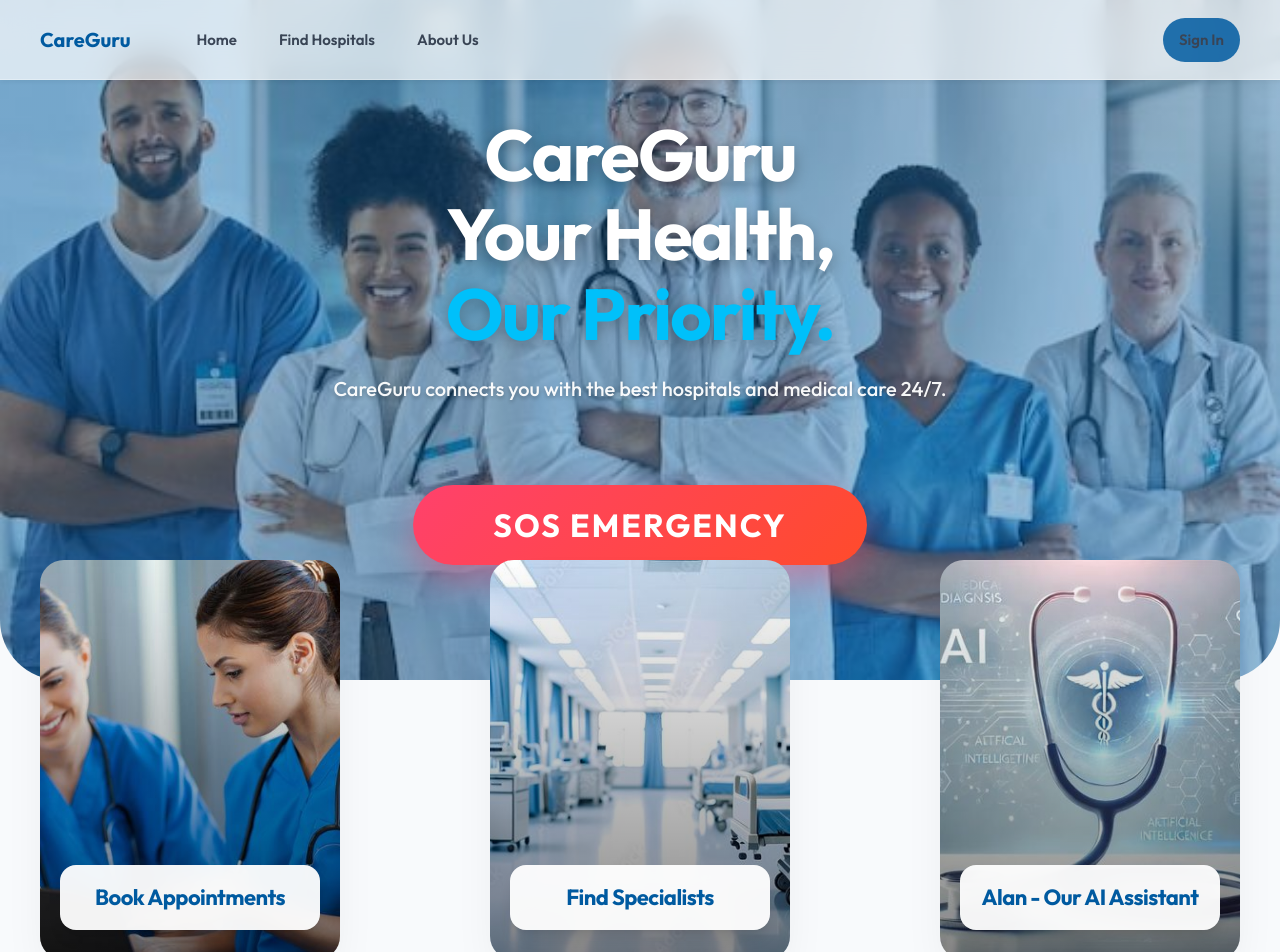
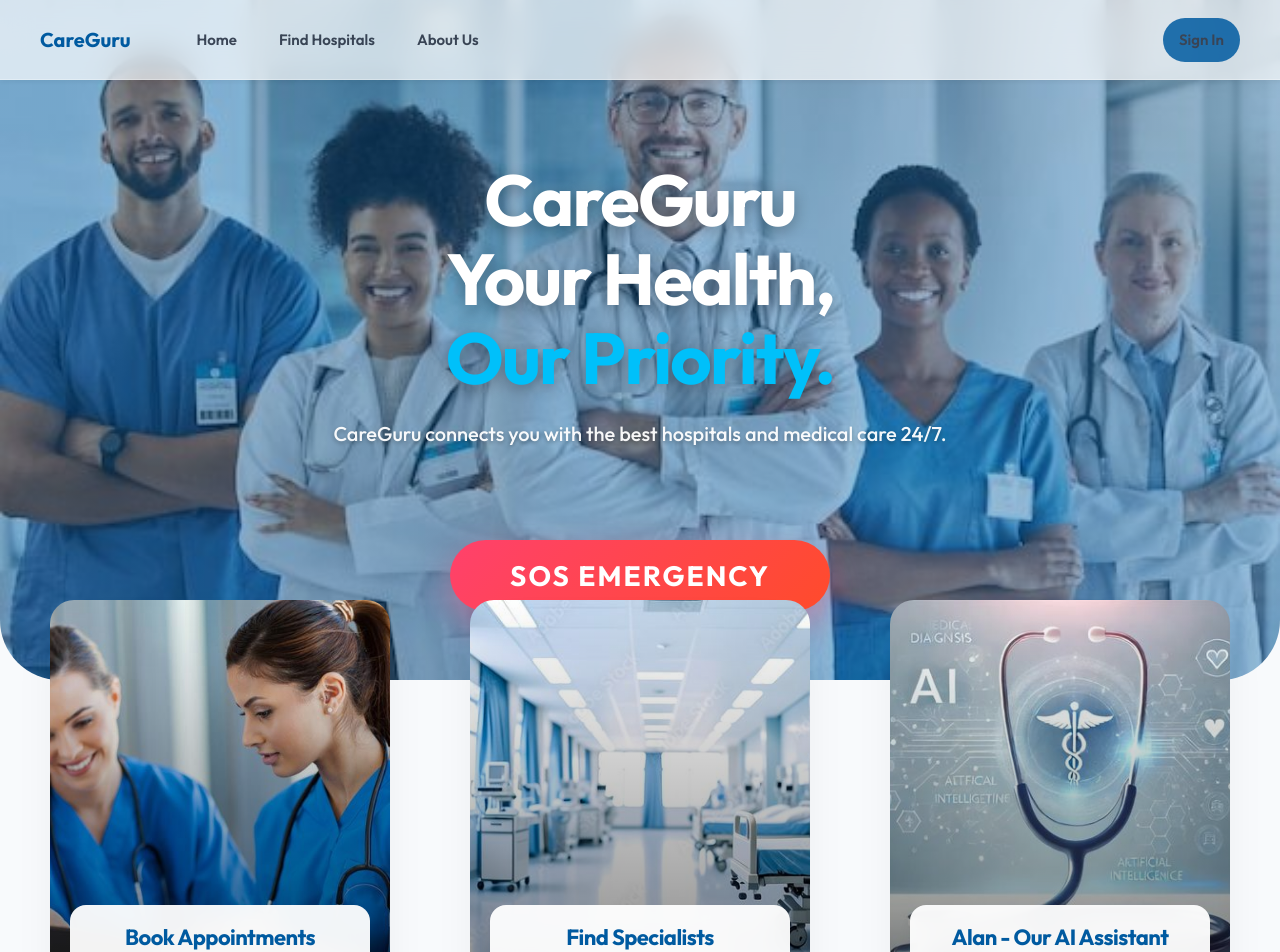
Before and after one commit to itzychuu/CareGuru_v2_Updated, a React (Vite) app: page / in a window 1280 px wide. Shown: the top 952 px of the page. Built offline with nearby package versions, Linux system fonts and the light colour scheme; no server answers.

Commit message:
New Update

```diff
--- a/src/styles/main.css
+++ b/src/styles/main.css
@@ -179,15 +179,14 @@ button, input, select, textarea {
   height: 85vh;
   width: 100%;
   background-size: cover;
-  background-position: center;
   border-radius: 0 0 60px 60px;
   display: flex;
   flex-direction: column;
-  justify-content: center;
+  justify-content: flex-start; /* Changed from center to prevent bottom overlap */
   align-items: center;
   text-align: center;
   color: white;
-  padding: 0 20px;
+  padding: 160px 20px 0; /* Extra top padding to center visually but keep bottom clear */
 }
 
 .hero h1 {
@@ -204,9 +203,9 @@ button, input, select, textarea {
 
 /* SOS Button */
 .sos-btn {
-  margin-top: 40px;
-  padding: 20px 80px;
-  font-size: 32px;
+  margin-top: 50px;
+  padding: 18px 60px; /* Refined size */
+  font-size: 28px;
   font-weight: 800;
   color: white;
   background: linear-gradient(135deg, #ff416c, #ff4b2b);
@@ -230,8 +229,8 @@ button, input, select, textarea {
 .cards {
   display: flex;
   justify-content: center;
-  gap: 150px;
-  margin-top: -120px;
+  gap: 80px; /* Reduced from 150px for better fit */
+  margin-top: -80px; /* Subtle overlap instead of deep overlap */
   padding: 0 40px 100px;
   position: relative;
   z-index: 5;
```
Also changed, not shown: 1 other file (tests, documents, lock files or other folders).
